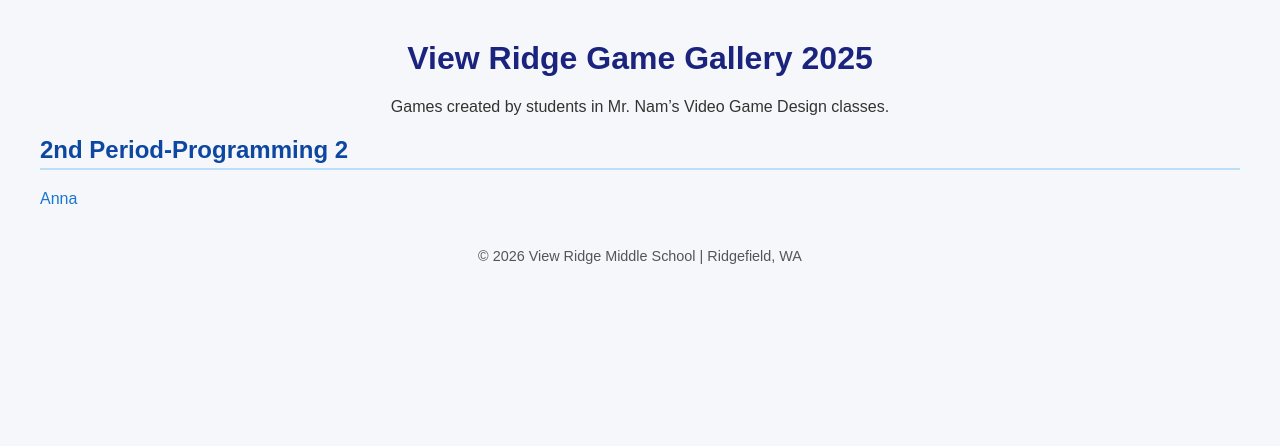
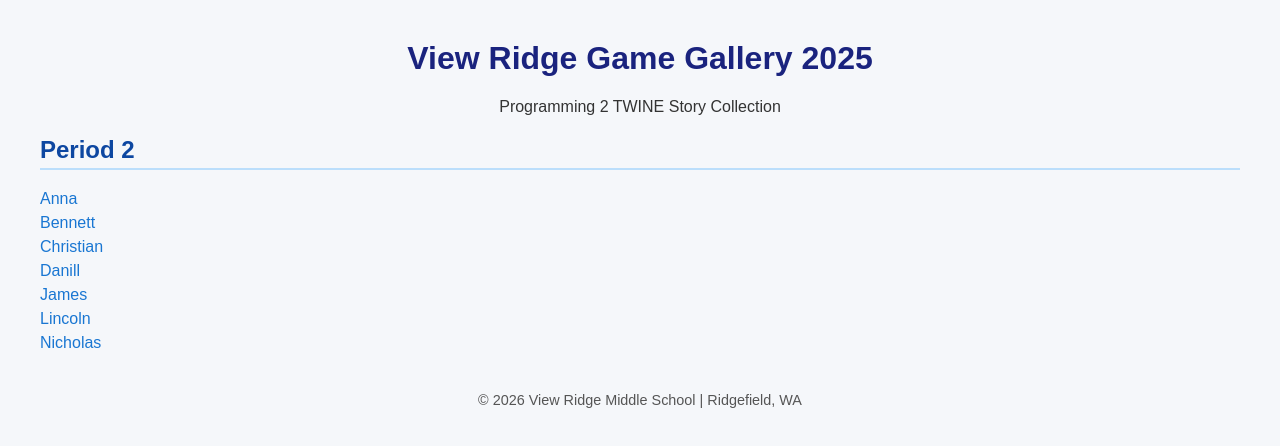
Before and after one commit to rockchalknam/period2, a plain HTML site: page index.html in a window 1280 px wide. Drawn offline with Linux system fonts and the light colour scheme.

Commit message:
Update index.html

```diff
--- a/index.html
+++ b/index.html
@@ -45,15 +45,18 @@
 </head>
 <body>
   <h1>View Ridge Game Gallery 2025</h1>
-  <p style="text-align:center;">Games created by students in Mr. Nam’s Video Game Design classes.</p>
+  <p style="text-align:center;">Programming 2 TWINE Story Collection</p>
 
-  <h2>2nd Period-Programming 2 </h2>
-  <ul>
-
+  <h2>Period 2</h2>
+<ul>
   <li><a href="period2/anna.html">Anna</a></li>
-
-  </ul>
-
+  <li><a href="period2/bennett.html">Bennett</a></li>
+  <li><a href="period2/christian.html">Christian</a></li>
+  <li><a href="period2/danill.html">Danill</a></li>
+  <li><a href="period2/james.html">James</a></li>
+  <li><a href="period2/lincoln.html">Lincoln</a></li>
+  <li><a href="period2/nicholas.html">Nicholas</a></li>
+</ul>
 
   <footer>
     © 2026 View Ridge Middle School | Ridgefield, WA
```
